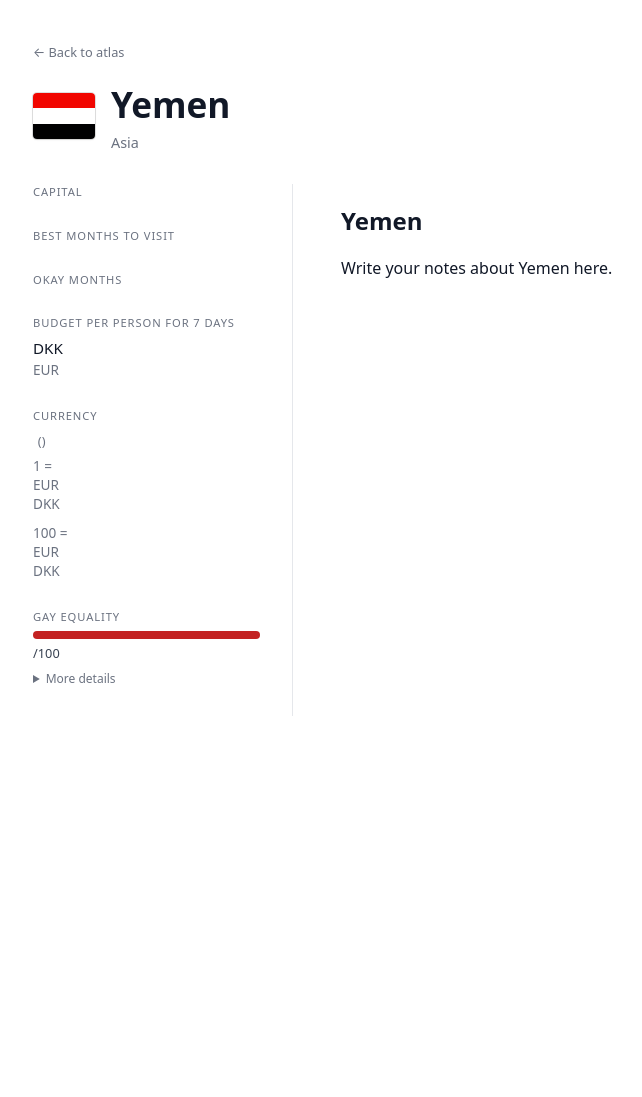
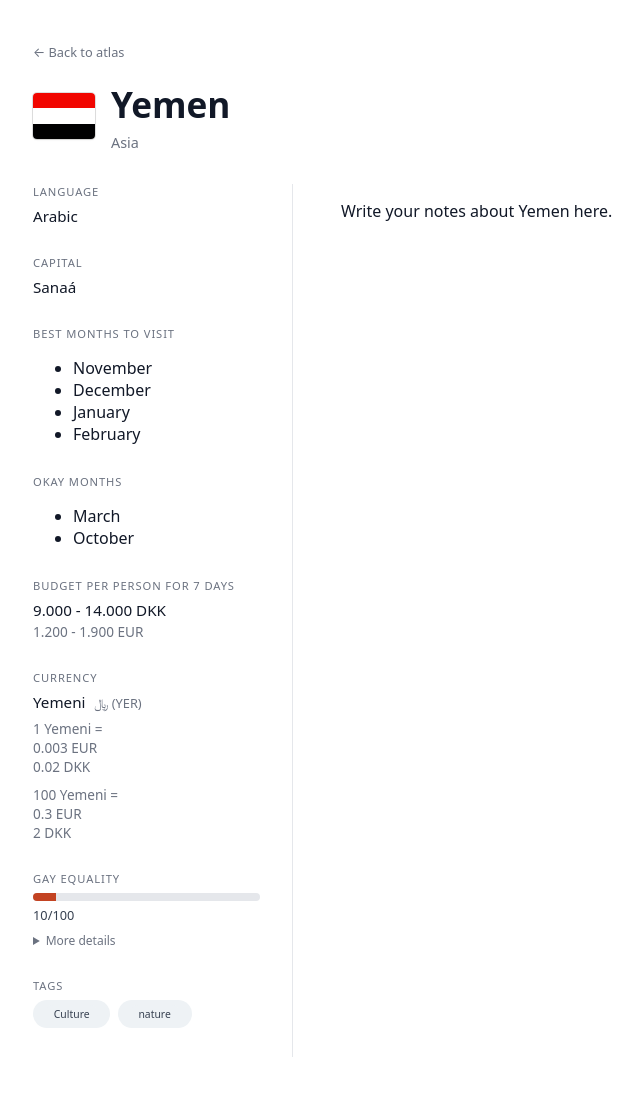
Before and after one commit to Joshua-kea/Travel, a Jekyll site: the page built from _countries/yemen.md, in a window 1280 px wide. Shown: the whole page, without its empty margins (57-699 px from the left). Built offline with Jekyll 4.4.1, drawn with Linux system fonts in a browser that asks for light colours; before the commit the page ends 900 px from its top, so only the background shows below that.

Commit message:
Y countries

```diff
--- a/_countries/yemen.md
+++ b/_countries/yemen.md
@@ -1,31 +1,29 @@
 ---
 layout: country
 iso: YEM
+iso2: ye
 name: Yemen
 continent: Asia
-gay_friendliness: ""
-tags: []
-language: []
-capital: ""
+gay_friendliness: 10
+tags: [culture, nature]
+language: [Arabic]
+capital: Sanaá
 currency:
-  name: ""
-  code: ""
-  symbol: ""
+  name: Yemeni
+  code: YER
+  symbol: ﷼
   rates:
     per_1:
-      eur: ""
-      dkk: ""
+      eur: 0.003
+      dkk: 0.02
     per_100:
-      eur: ""
-      dkk: ""
+      eur: 0.3
+      dkk: 2
 budget:
-  dkk: ""
-  eur: ""
-gay_details: ""
-iso2: ye
-best_months: []
-ok_months: []
+  dkk: 9.000 - 14.000
+  eur: 1.200 - 1.900
+gay_details: "Illegal. Punished with executions."
+best_months: [11, 12, 1, 2]
+ok_months: [3, 10]
 ---
-# Yemen
-
 Write your notes about Yemen here.
```
